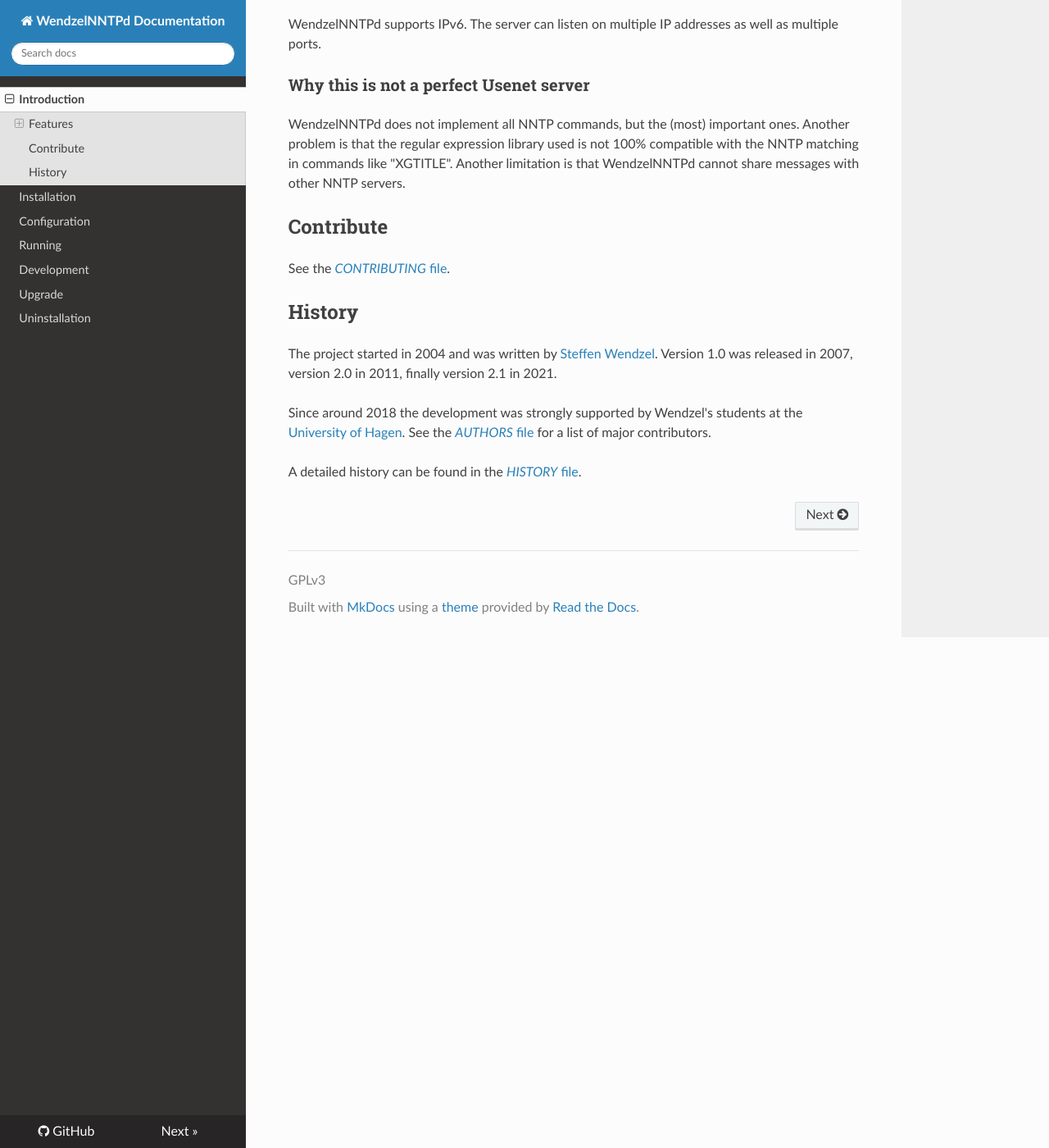
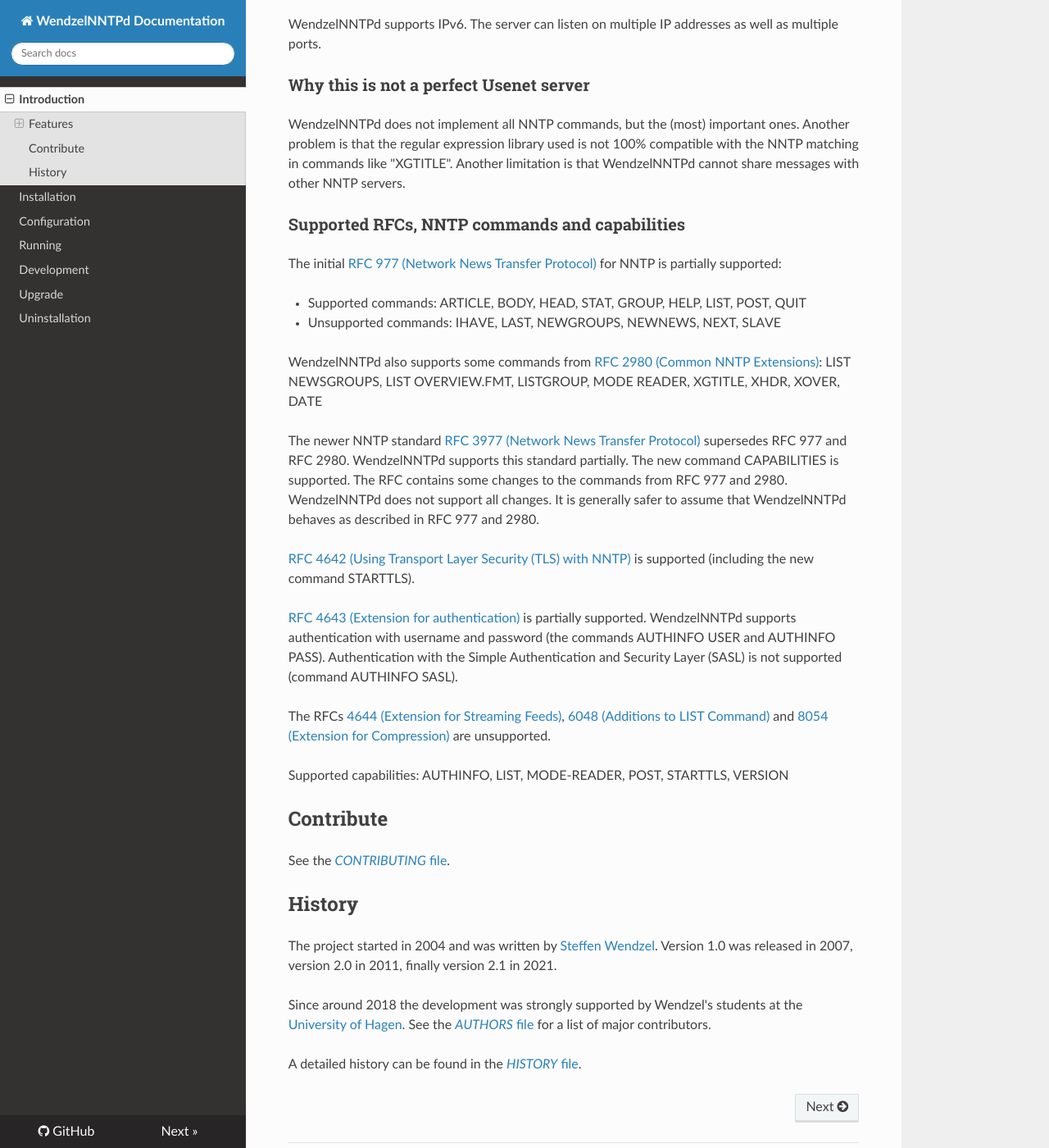
Before and after one commit to cdpxe/WendzelNNTPd, an MkDocs documentation site: the page built from docs/docs/index.md, in a window 1280 px wide and 1400 px high, scrolled down 1192 px. Shown: the whole window at 82% size. Built offline with MkDocs 1.6.1, drawn with Linux system fonts in a browser that asks for light colours; nearby versions of some CDN libraries.

Commit message:
Add supported RFCs, commands and capabilities to the documentation

```diff
--- a/docs/docs/index.md
+++ b/docs/docs/index.md
@@ -58,6 +58,41 @@
 "XGTITLE". Another limitation is that WendzelNNTPd cannot share messages
 with other NNTP servers.
 
+### Supported RFCs, NNTP commands and capabilities
+
+The initial [RFC 977 (Network News Transfer Protocol)](https://datatracker.ietf.org/doc/html/rfc977)
+for NNTP is partially supported:
+
+- Supported commands: ARTICLE, BODY, HEAD, STAT, GROUP, HELP, LIST, POST, QUIT
+- Unsupported commands: IHAVE, LAST, NEWGROUPS, NEWNEWS, NEXT, SLAVE
+
+WendzelNNTPd also supports some commands from
+[RFC 2980 (Common NNTP Extensions)](https://datatracker.ietf.org/doc/html/rfc2980):
+LIST NEWSGROUPS, LIST OVERVIEW.FMT, LISTGROUP, MODE READER, XGTITLE, XHDR, XOVER, DATE
+
+The newer NNTP standard [RFC 3977 (Network News Transfer Protocol)](https://datatracker.ietf.org/doc/html/rfc3977)
+supersedes RFC 977 and RFC 2980. WendzelNNTPd supports this standard partially.
+The new command CAPABILITIES is supported.
+The RFC contains some changes to the commands from RFC 977 and 2980.
+WendzelNNTPd does not support all changes.
+It is generally safer to assume that WendzelNNTPd behaves as described in RFC 977 and 2980.
+
+[RFC 4642 (Using Transport Layer Security (TLS) with NNTP)](https://datatracker.ietf.org/doc/html/rfc4642)
+is supported (including the new command STARTTLS).
+
+[RFC 4643 (Extension for authentication)](https://datatracker.ietf.org/doc/html/rfc4643) is partially supported.
+WendzelNNTPd supports authentication with username and password
+(the commands AUTHINFO USER and AUTHINFO PASS).
+Authentication with the Simple Authentication and Security Layer (SASL)
+is not supported (command AUTHINFO SASL).
+
+The RFCs
+[4644 (Extension for Streaming Feeds)](https://datatracker.ietf.org/doc/html/rfc4644),
+[6048 (Additions to LIST Command)](https://datatracker.ietf.org/doc/html/rfc6048)
+and [8054 (Extension for Compression)](https://datatracker.ietf.org/doc/html/rfc8054) are unsupported.
+
+Supported capabilities: AUTHINFO, LIST, MODE-READER, POST, STARTTLS, VERSION
+
 ## Contribute
 
 See the [*CONTRIBUTING* file](https://github.com/cdpxe/WendzelNNTPd/blob/master/CONTRIBUTING.md).
```
